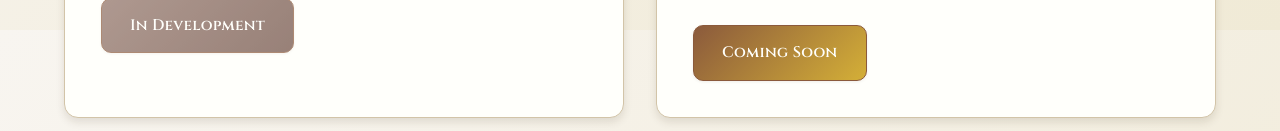
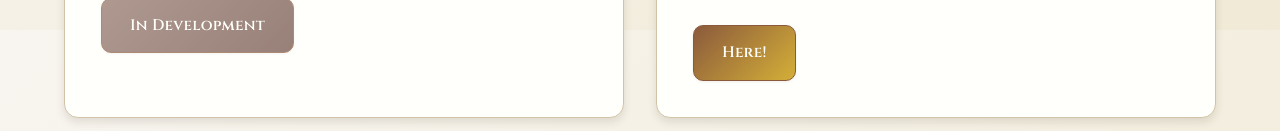
Before and after one commit to kyrieb-ekat/iiif-selectanddownload, a plain HTML site: page index.html in a window 1280 px wide. Shown: the part 1570-1701 px from the top of the page. Drawn offline with Linux system fonts and the light colour scheme.

Commit message:
fixed links to submodules

```diff
--- a/index.html
+++ b/index.html
@@ -489,7 +489,9 @@
               <li>Validation and error checking</li>
               <li>Preserve collection integrity</li>
             </ul>
-            <a href="./manifest_converter/" class="tool-link">Convert Now</a>
+            <a href="./manifest_converter/converter.html" class="tool-link"
+              >Convert Now</a
+            >
           </div>
 
           <div class="tool-card">
@@ -527,7 +529,11 @@
               <li>Standards compliance checking</li>
               <li>Export analysis reports</li>
             </ul>
-            <a href="./manuscript_compositor/" class="tool-link">Coming Soon</a>
+            <a
+              href="./manuscript_compositor/compositor_urlifier.html"
+              class="tool-link"
+              >Here!</a
+            >
           </div>
         </div>
       </div>
```
